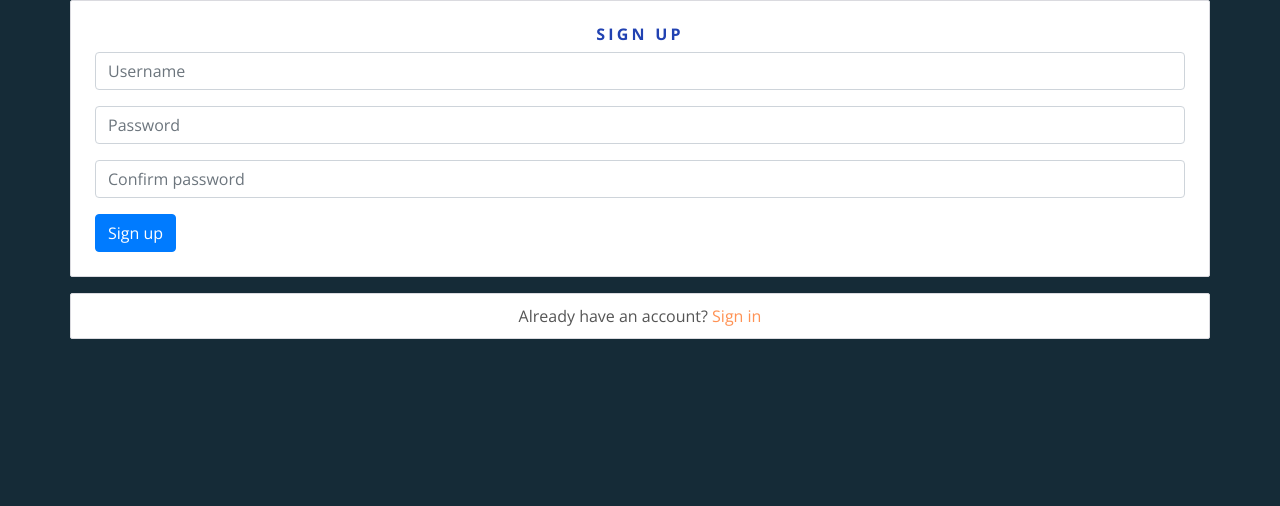
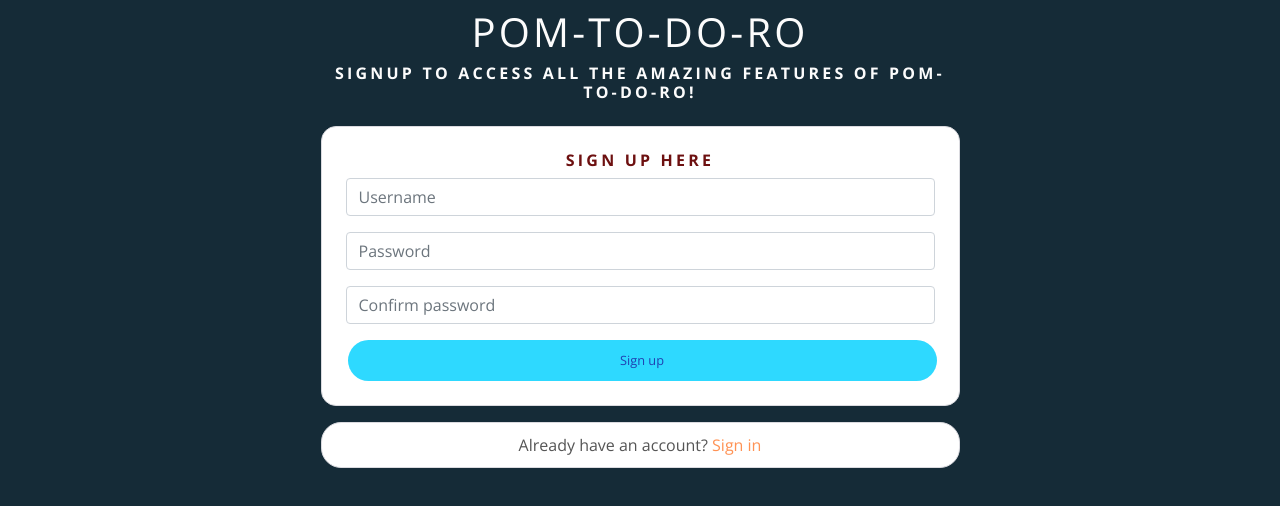
Before and after one commit to Pur3-MAlice/Pom-To-Do-Ro, a React (Create React App) app in the folder frontend/: page /signin in a window 1280 px wide. Shown: the top 506 px of the page. Built offline with nearby package versions, Linux system fonts and the light colour scheme.

Commit message:
changes styling to signin and signup pages

```diff
--- a/frontend/src/App.module.css
+++ b/frontend/src/App.module.css
@@ -7,3 +7,69 @@
 .div {
     background-color: #2b5f73;
 }
+
+.Main {
+    padding-top: 81px;
+    overflow-x: hidden;
+}
+
+.Content {
+  background-color: #ffffff;
+  padding: 10px;
+  border-radius: 20px;
+  border: 1px solid #dadadf;
+}
+
+* {
+  box-sizing: border-box;
+}
+
+a {
+  color: #555555;
+  transition: color ease-in-out 0.3s;
+}
+
+a:hover {
+  text-decoration: none;
+}
+
+a:hover i {
+  color: #2142b2;
+  transition: color ease-in-out 0.3s;
+}
+
+input[type="file"] {
+  display: none;
+}
+
+i {
+  color: #cfced3;
+  font-size: 1.6rem;
+  padding: 7px;
+  vertical-align: middle;
+}
+
+i:hover {
+  cursor: pointer;
+  transition: color ease-in-out 0.3s;
+  color: #2142b2;
+}
+
+figure {
+  text-align: center;
+  display: inline-block;
+}
+
+/* scrollbar */
+*::-webkit-scrollbar {
+  width: 5px;
+}
+*::-webkit-scrollbar-track {
+  background: #f1f1f1;
+}
+*::-webkit-scrollbar-thumb {
+  background: #888;
+}
+*::-webkit-scrollbar-thumb:hover {
+  background: #555;
+}
--- a/frontend/src/components/SignInForm.js
+++ b/frontend/src/components/SignInForm.js
@@ -2,7 +2,7 @@ import React from "react";
 import { Link } from "react-router-dom";
 
 import styles from "../styles/SignInUpForm.module.css";
-import appStyles from "../styles/Thingy.module.css";
+import appStyles from "../App.module.css";
 
 import { Form, Button, Container } from "react-bootstrap";
 
--- a/frontend/src/components/SignUpForm.js
+++ b/frontend/src/components/SignUpForm.js
@@ -2,15 +2,26 @@ import React from "react";
 import { Link } from "react-router-dom";
 
 import styles from "../styles/SignInUpForm.module.css";
-import appStyles from "../styles/Thingy.module.css";
+import appStyles from "../App.module.css";
 
-import { Form, Button, Container } from "react-bootstrap";
+import { Form, Button, Container, Row, Col } from "react-bootstrap";
 
 const SignInForm = () => {
   return (
     <>
-      <Container className={`${appStyles.Content} p-4 `}>
-        <h1 className={styles.Header}>sign up</h1>
+    <Row className={`justify-content-md-center ${styles.Row}`}>
+    <Col className="my-auto p-md-2" md={6}>
+      <div className={styles.Title}>
+        <h1>Pom-To-Do-Ro</h1>
+         <h4 className={styles.Title}>SignUp to access all the amazing features of Pom-To-Do-Ro!</h4>
+      </div>
+      </Col>
+    </Row>
+
+    <Row className={`justify-content-md-center ${styles.Row}`}>
+      <Col className="my-auto p-md-2" md={6}>
+      <Container className={`${styles.FormContent} p-4 `}>
+        <h1 className={styles.Header}>sign up here</h1>
         <Form>
           <Form.Group controlId="username">
             <Form.Label className="d-none">username</Form.Label>
@@ -30,8 +41,7 @@ const SignInForm = () => {
             <Form.Label className="d-none">Confirm password</Form.Label>
             <Form.Control type="password" placeholder="Confirm password" />
           </Form.Group>
-
-          <Button type="submit">Sign up</Button>
+          <Button className={`${styles.Button} ${styles.Wide} ${styles.Bright}`}>Sign up</Button>
         </Form>
       </Container>
       <Container className={`mt-3 ${appStyles.Content}`}>
@@ -39,6 +49,8 @@ const SignInForm = () => {
           Already have an account? <span>Sign in</span>
         </Link>
       </Container>
+      </Col>
+      </Row>
     </>
   );
 };
--- a/frontend/src/styles/SignInUpForm.module.css
+++ b/frontend/src/styles/SignInUpForm.module.css
@@ -1,6 +1,3 @@
-.Row {
-    height: calc(100vh - 81px);
-  }
 .Input {
   background: #ffffff;
   border: 1px solid #f0f1f9;
@@ -11,6 +8,17 @@
   padding: 10px;
 }
 
+.Title {
+  font-style: normal;
+  font-weight: bold;
+  font-size: 16px;
+  line-height: 19px;
+  text-align: center;
+  letter-spacing: 0.2em;
+  text-transform: uppercase;
+  color: #fcfcfc;
+}
+
 .Header {
   font-style: normal;
   font-weight: bold;
@@ -19,7 +27,7 @@
   text-align: center;
   letter-spacing: 0.2em;
   text-transform: uppercase;
-    color: #2142b2;
+  color: #6d1010;
 }
 
 .Link {
@@ -44,3 +52,80 @@
 .SignUpCol {
   height: 375px;
 }
+
+.FormContent {
+  background-color: #ffffff;
+  padding: 10px;
+  border-radius: 15px;
+  border: 1px solid #dadadf;
+}
+
+.Button {
+  font-size: 0.8rem;
+  align-self: center;
+  border-radius: 100px;
+  border-color: transparent;
+  padding: 4px 10px;
+  margin-left: 2px;
+  margin-right: 2px;
+  min-width: 75px;
+}
+
+.Button:hover {
+  opacity: 0.8;
+  border-color: transparent;
+  cursor: pointer;
+}
+
+.Button:hover:active {
+  background-color: #2142b2 !important;
+}
+
+.Button:active {
+  background-color: #2142b2 !important;
+}
+
+.Button:focus {
+  background-color: #2142b2;
+}
+
+.Wide {
+  padding: 10px 50px;
+  width: 100%;
+}
+
+.Blue,
+.BlueOutline:hover,
+.Bright:hover {
+  background-color: #2142b2;
+  color: #ffffff;
+}
+
+.BlueOutline,
+.Blue:hover {
+  /* border: 1px solid #2142b2; */
+  background-color: #ffffff;
+  color: #2142b2;
+}
+
+.Black,
+.BlackOutline:hover {
+  /* background-color: #242a3d;
+  color: white; */
+  background-color: #242a3d;
+  color: aliceblue;
+}
+
+.Black:hover,
+.BlackOutline {
+  /* background-color: #dadadf;
+  color: #242a3d;
+  border-color: #242a3d; */
+  background-color: aliceblue;
+  color: #242a3d;
+}
+
+.Bright {
+  background-color: #2ed9ff;
+  color: #2142b2;
+}
--- a/frontend/src/styles/Thingy.module.css
+++ /dev/null
@@ -1,76 +0,0 @@
-.Main {
-    padding-top: 81px;
-  }
-
-  .Content {
-    background-color: #ffffff;
-    padding: 10px;
-    border-radius: 2px;
-    border: 1px solid #dadadf;
-  }
-
-  .FillerImage {
-    object-fit: cover;
-    height: 100%;
-    width: 100%;
-  }
-
-  .Image {
-    max-height: 40vh;
-    max-width: 100%;
-    object-fit: contain;
-  }
-
-  * {
-    box-sizing: border-box;
-  }
-
-  a {
-    color: #555555;
-    transition: color ease-in-out 0.3s;
-  }
-
-  a:hover {
-    text-decoration: none;
-  }
-
-  a:hover i {
-    color: #2142b2;
-    transition: color ease-in-out 0.3s;
-  }
-
-  input[type="file"] {
-    display: none;
-  }
-
-  i {
-    color: #cfced3;
-    font-size: 1.6rem;
-    padding: 7px;
-    vertical-align: middle;
-  }
-
-  i:hover {
-    cursor: pointer;
-    transition: color ease-in-out 0.3s;
-    color: #2142b2;
-  }
-
-  figure {
-    text-align: center;
-    display: inline-block;
-  }
-
-  /* scrollbar */
-  *::-webkit-scrollbar {
-    width: 5px;
-  }
-  *::-webkit-scrollbar-track {
-    background: #f1f1f1;
-  }
-  *::-webkit-scrollbar-thumb {
-    background: #888;
-  }
-  *::-webkit-scrollbar-thumb:hover {
-    background: #555;
-  }
```
Also changed, not shown: frontend/src/App.css (deleted, +0 -38 lines), frontend/src/styles/Button.module.css (deleted, +0 -69 lines). Lines whose indentation alone changed are shown as unchanged.
